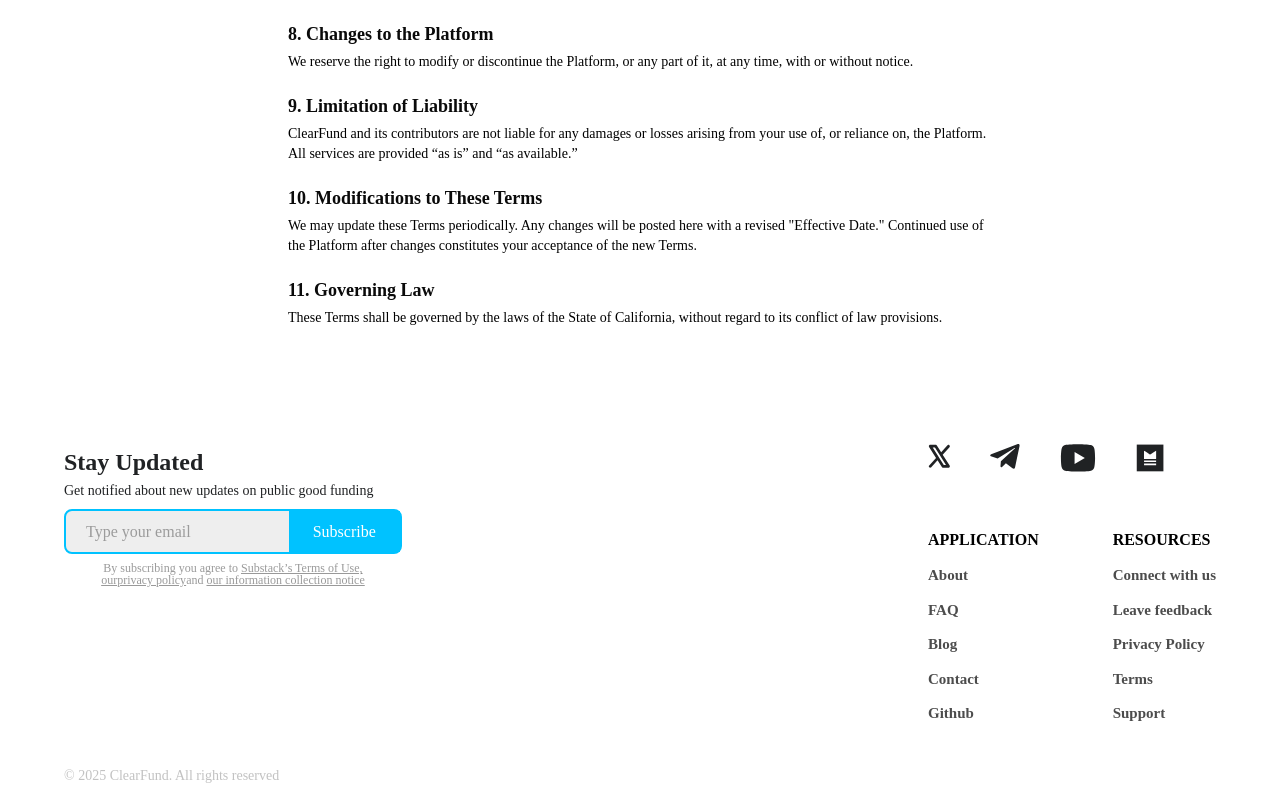
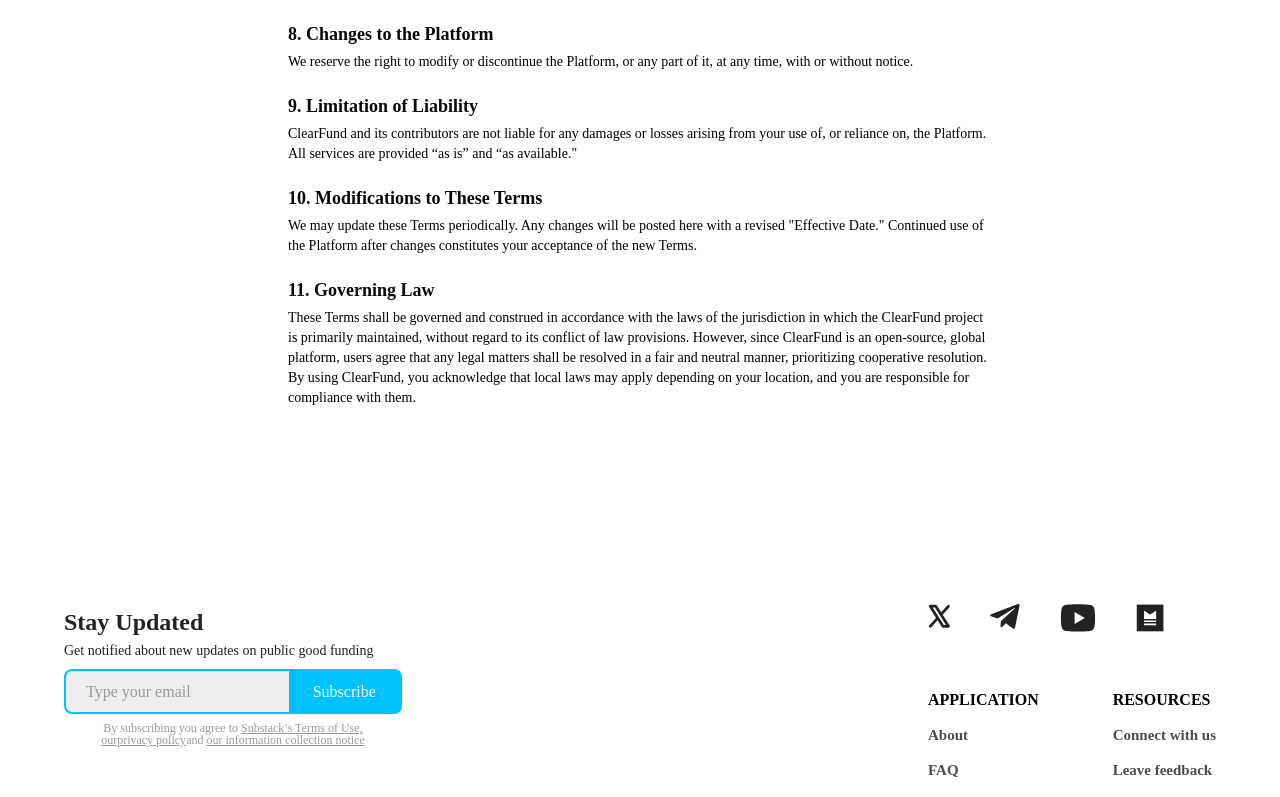
Before and after one commit to LighthouseL2/Clearfund, a Next.js app: page /terms in a window 1280 px wide. Shown: the part 1160-1957 px from the top of the page. Built offline with nearby package versions, Linux system fonts and the light colour scheme; a web font is replaced by a local one.

Commit message:
updated terms page

```diff
--- a/src/app/account/page.js
+++ b/src/app/account/page.js
@@ -5,10 +5,6 @@ import Sidebar from '@/components/Sidebar'
 import { useDispatch, useSelector } from "react-redux";
 import { checkAuth, deleteUser, logout } from '@/features/user/userSlice';
 import { useRouter } from 'next/navigation';
-import { Dialog, DialogHeader, DialogTitle } from '@/components/ui/dialog';
-import { DialogContent } from '@radix-ui/react-dialog';
-import LoginForm from '@/components/LoginForm';
-import ResetPassword from '@/components/ResetPassword';
 import DeleteAccountDialog from '@/components/ResetPassword';
 
 
@@ -40,7 +36,7 @@ const Acount = () => {
         <main className='md:ml-64 px-10 py-[7.8rem]  md:w-3/4 w-full'>
             <h1 className='text-[20px] font-semibold'>Login Information</h1>
             <div className='flex md:w-md items-center justify-between mt-20'>
-              <span className='text-[16px]'>Email</span> <span className='text-[#00000099]'>{user ? user.email : "phweb3connect@gmail.com"}</span>
+              <span className='text-[16px]'>Email</span> <span className='text-[#00000099]'>{user && user?.email}</span>
             </div>
 
             <hr className='mt-16'/>
--- a/src/app/terms/page.js
+++ b/src/app/terms/page.js
@@ -8,7 +8,7 @@ export default function TermsAndConditions() {
     content: [
       {
         heading: "1. Use of the Platform",
-        text: `ClearFund helps users discover ReFi projects making impact, explore funding opportunities, display historical funding data from platforms like Gitcoin, Giveth, Octant, Celo, and others, visualize data and project participation to promote transparency in the regenerative and public goods funding ecosystem. We do not distribute grants or collect applications. ClearFund does not collect personal data unless explicitly provided by the user (e.g., through a contact form or email subscription).`,
+        text: `ClearFund help users discover project making impact, explore funding opportunities, display historical funding data from platforms like Gitcoin, Giveth, Octant, Celo, and others, visualize data and project participation to promote transparency in the regenerative and public goods funding ecosystem. We do not distribute grants or collect applications.`,
       },
       {
         heading: "2. Use of Information",
@@ -28,11 +28,13 @@ export default function TermsAndConditions() {
       },
       {
         heading: "6. Intellectual Property",
-        text: `ClearFund is an open-source and public-good platform. All content on ClearFund including logos, graphics, dashboards, data, visualizations, and written content is made available under the Creative Commons CC0 1.0 Universal (Public Domain Dedication).\n\nYou are free to copy, modify, distribute, and use the content even for commercial purposes without asking permission or providing attribution. We encourage reuse and remixing in the spirit of transparency and collaboration in the Web3 ecosystem.`,
+        text: `ClearFund is an open-source and public-good platform. All content on ClearFund including logos, graphics, dashboards, data, visualizations, and written content is made available under the Creative Commons CC0 1.0 Universal (Public Domain Dedication).
+
+                You are free to copy, modify, distribute, and use the content even for commercial purposes without asking permission or providing attribution. We encourage reuse and remixing in the spirit of transparency and collaboration in the Web3 ecosystem.`,
       },
       {
         heading: "7. Prohibited Uses",
-        text: `You agree not to:\nI. Use the Platform for any illegal or unauthorized purpose.\nII. Attempt to reverse engineer, scrape, or extract large volumes of data without permission.\nIII. Upload or transmit any malicious code or material.`,
+        text: `You agree not to: I. Use the Platform for any illegal or unauthorized purpose. II. Attempt to reverse engineer, scrape, or extract large volumes of data without permission. III. Upload or transmit any malicious code or material.`,
       },
       {
         heading: "8. Changes to the Platform",
@@ -40,7 +42,7 @@ export default function TermsAndConditions() {
       },
       {
         heading: "9. Limitation of Liability",
-        text: `ClearFund and its contributors are not liable for any damages or losses arising from your use of, or reliance on, the Platform. All services are provided “as is” and “as available.”`,
+        text: `ClearFund and its contributors are not liable for any damages or losses arising from your use of, or reliance on, the Platform. All services are provided “as is” and “as available."`,
       },
       {
         heading: "10. Modifications to These Terms",
@@ -48,7 +50,7 @@ export default function TermsAndConditions() {
       },
       {
         heading: "11. Governing Law",
-        text: `These Terms shall be governed by the laws of the State of California, without regard to its conflict of law provisions.`,
+        text: `These Terms shall be governed and construed in accordance with the laws of the jurisdiction in which the ClearFund project is primarily maintained, without regard to its conflict of law provisions. However, since ClearFund is an open-source, global platform, users agree that any legal matters shall be resolved in a fair and neutral manner, prioritizing cooperative resolution. By using ClearFund, you acknowledge that local laws may apply depending on your location, and you are responsible for compliance with them.`,
       },
     ],
   };
@@ -56,12 +58,12 @@ export default function TermsAndConditions() {
   return (
     <section>
       <NavHeader />
-      <div className="min-h-screen flex items-center justify-center px-4">
+      <div className="min-h-screen flex items-center justify-center px-4 py-[5rem]">
         <div className="max-w-3xl w-full p-8">
           <h1 className="text-3xl font-bold mb-4">{terms.title}</h1>
           <p className="text-sm text-black mb-6">{terms.effectiveDate}</p>
           <p className="text-sm text-black mb-6">
-  Welcome to ClearFund (&quot;we&quot;, &quot;our&quot;, or &quot;us&quot;). These Terms and Conditions (&quot;Terms&quot;) govern your access to and use of our platform{" "}
+          {`Welcome to ClearFund ("we", "our", or "us"). These Terms and Conditions ("Terms") govern your access to and use of our platform `}
   <a
     href="https://clearfund.netlify.app"
     className="text-blue-600 underline"
--- a/src/components/Footer.jsx
+++ b/src/components/Footer.jsx
@@ -137,7 +137,7 @@ const Footer = () => {
 
             </div>
 
-            <div className="mt-10 justify-between w-full ">
+            <div className="mt-[5rem] justify-between w-full ">
                 <p className="text-[14px] text-[#99999999] font-sans">© {today} ClearFund. All rights reserved</p>
             </div>
         </div>
```
